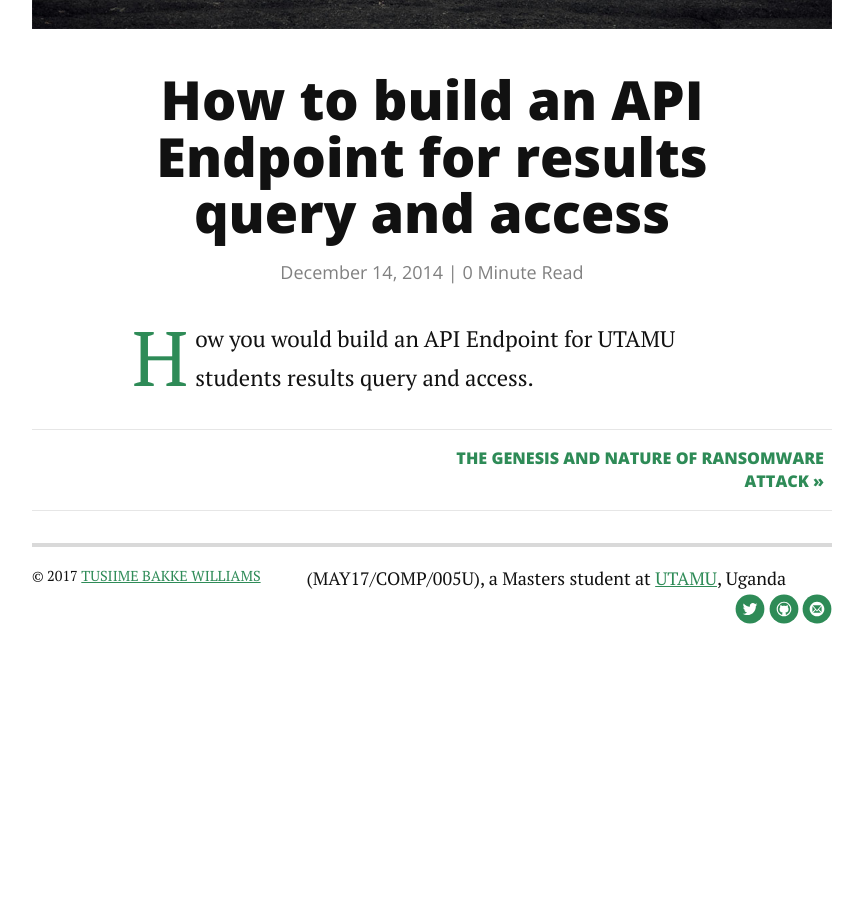
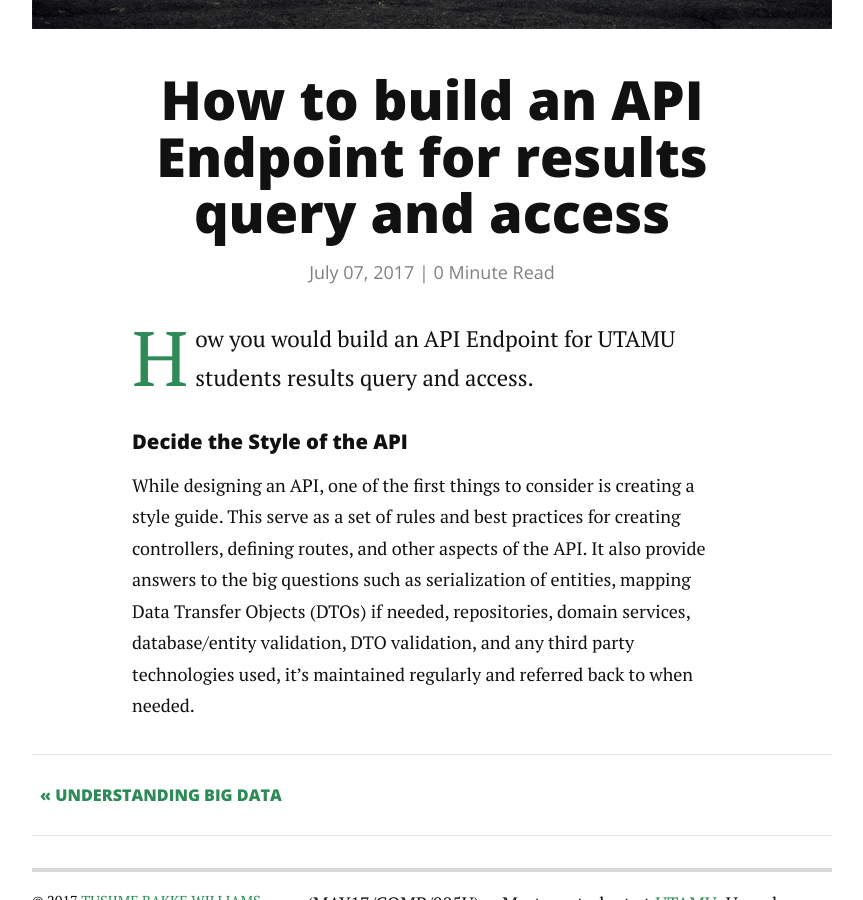
Before and after one commit to tuba-willis/tuba-willis.github.io, a Jekyll site: the page built from _posts/2014-12-14-featured-image.markdown, in a window 1280 px wide and 900 px high, scrolled down 806 px. Shown: the whole window, without its empty margins (208-1071 px from the left). Built offline with Jekyll 4.4.1, drawn with Linux system fonts in a browser that asks for light colours; nearby versions of some CDN libraries; before the commit the page ends 1470 px from its top, so only the background shows below that.

Commit message:
Update 2014-12-14-featured-image.markdown

```diff
--- a/_posts/2014-12-14-featured-image.markdown
+++ b/_posts/2014-12-14-featured-image.markdown
@@ -1,8 +1,11 @@
 ---
 layout: post
 title:  "How to build an API Endpoint for results query and access"
-date:   2014-12-14
+date:   2017-07-07
 image: touring.jpg
 ---
 
 <p class="intro"><span class="dropcap">H</span>ow you would build an API Endpoint for UTAMU students results query and access.</p>
+
+<h4>Decide the Style of the API</h4>
+While designing an API, one of the first things to consider is creating a style guide. This serve as a set of rules and best practices for creating controllers, defining routes, and other aspects of the API. It also provide answers to the big questions such as serialization of entities, mapping Data Transfer Objects (DTOs) if needed, repositories, domain services, database/entity validation, DTO validation, and any third party technologies used, it's maintained regularly and referred back to when needed.
```
